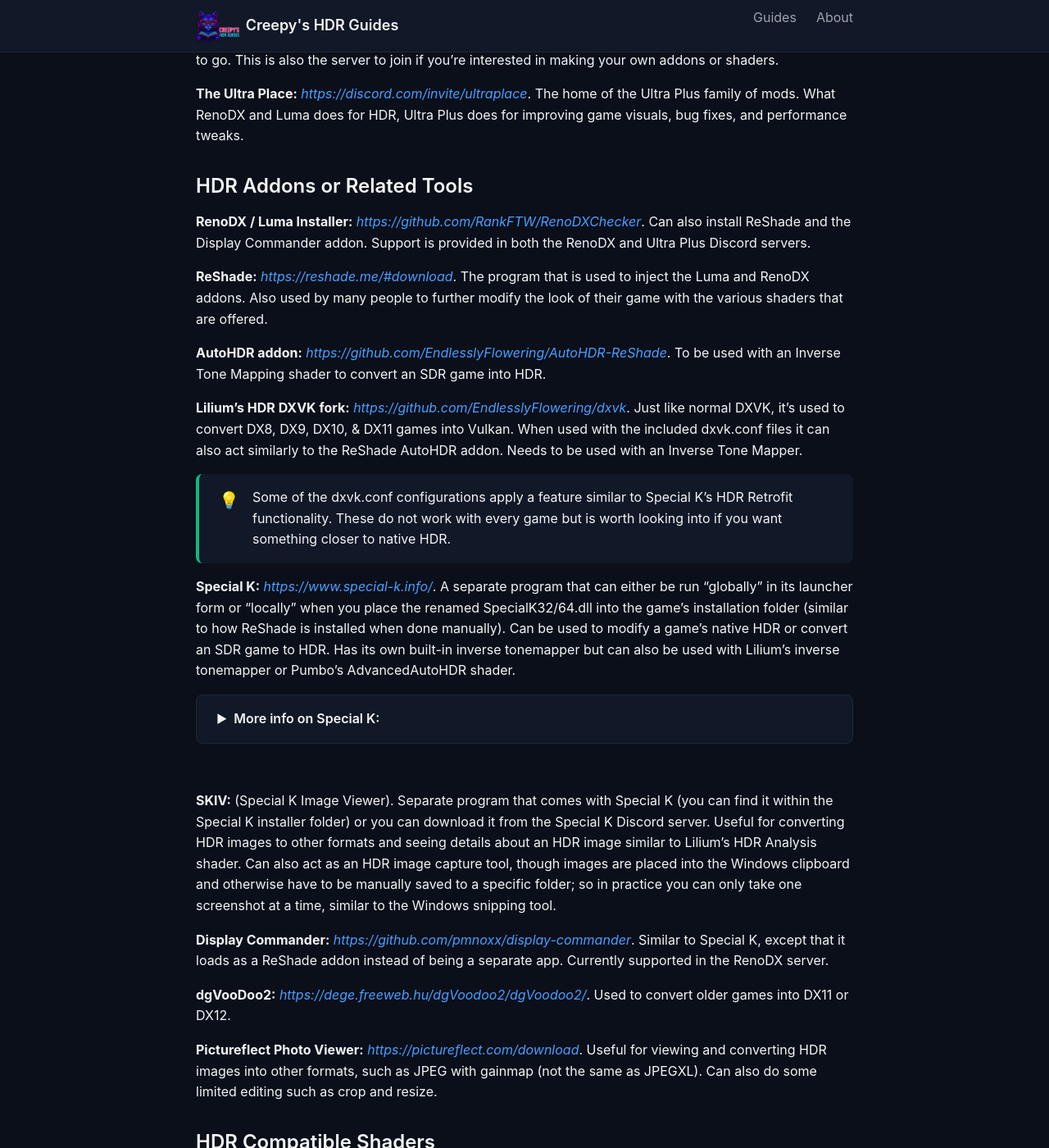
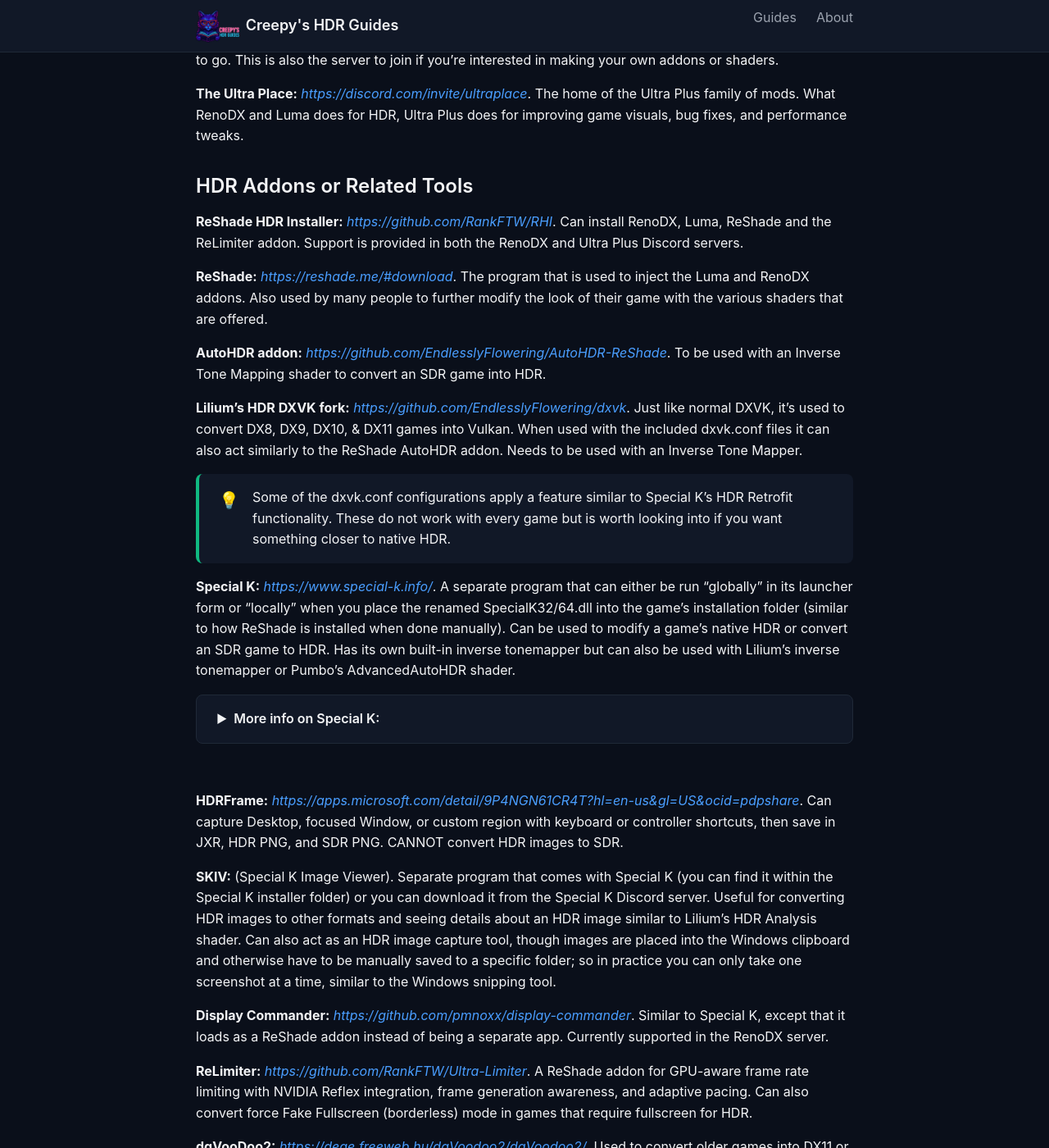
Before and after one commit to CreepySasquatch/HDRMods, a Jekyll site: the page built from pages/Guides/HDR-Link-Library.md, in a window 1280 px wide and 1400 px high, scrolled down 916 px. Shown: the whole window at 82% size. Built offline with Jekyll 4.4.1, drawn with Linux system fonts in a browser that asks for light colours.

Commit message:
updated HDR Link Library and HDR Screenshot Guide

```diff
--- a/pages/Guides/HDR-Link-Library.md
+++ b/pages/Guides/HDR-Link-Library.md
@@ -36,7 +36,7 @@
 
 ## HDR Addons or Related Tools
 
-**RenoDX / Luma Installer:** *<https://github.com/RankFTW/RenoDXChecker>*.  Can also install ReShade and the Display Commander addon.  Support is provided in both the RenoDX and Ultra Plus Discord servers.
+**ReShade HDR Installer:** *<https://github.com/RankFTW/RHI>*.  Can install RenoDX, Luma, ReShade and the ReLimiter addon.  Support is provided in both the RenoDX and Ultra Plus Discord servers.
 
 **ReShade:** *<https://reshade.me/#download>*.  The program that is used to inject the Luma and RenoDX addons.  Also used by many people to further modify the look of their game with the various shaders that are offered.
 
@@ -79,9 +79,14 @@
 
 <br>
 
+**HDRFrame:** *<https://apps.microsoft.com/detail/9P4NGN61CR4T?hl=en-us&gl=US&ocid=pdpshare>*. Can capture Desktop, focused Window, or custom region with keyboard or controller shortcuts, then save in JXR,  HDR PNG, and SDR PNG.  CANNOT convert HDR images to SDR.
+
+
 **SKIV:** (Special K Image Viewer).  Separate program that comes with Special K (you can find it within the Special K installer folder) or you can download it from the Special K Discord server.  Useful for converting HDR images to other formats and seeing details about an HDR image similar to Lilium's HDR Analysis shader. Can also act as an HDR image capture tool, though images are placed into the Windows clipboard and otherwise have to be manually saved to a specific folder; so in practice you can only take one screenshot at a time, similar to the Windows snipping tool.
 
 **Display Commander:** *<https://github.com/pmnoxx/display-commander>*.  Similar to Special K, except that it loads as a ReShade addon instead of being a separate app. Currently supported in the RenoDX server.
+
+**ReLimiter:** *<https://github.com/RankFTW/Ultra-Limiter>*. A ReShade addon for GPU-aware frame rate limiting with NVIDIA Reflex integration, frame generation awareness, and adaptive pacing. Can also convert force Fake Fullscreen (borderless) mode in games that require fullscreen for HDR.
 
 **dgVooDoo2:** *<https://dege.freeweb.hu/dgVoodoo2/dgVoodoo2/>*. Used to convert older games into DX11 or DX12.
 
```
Also changed, not shown: pages/Guides/HDR-Screenshot-Guide.md (renamed from pages/Guides/WIP/HDR-Screenshot-Guide.md, +1 -1 lines), pages/News/Pumbo.md (deleted, +0 -13 lines).
